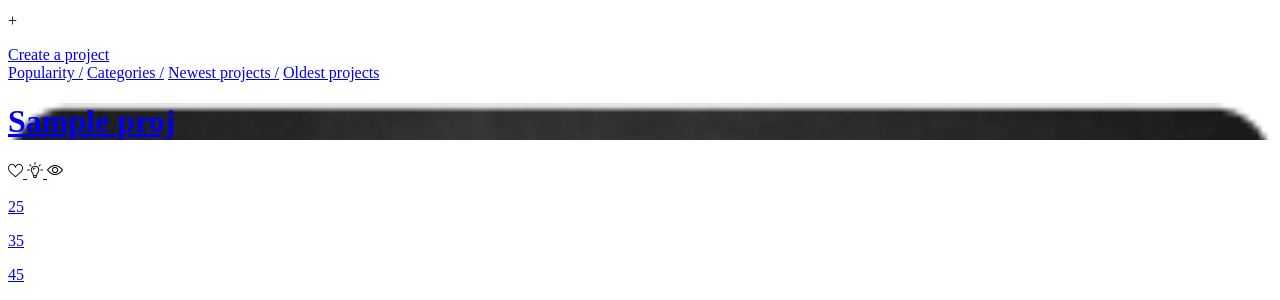
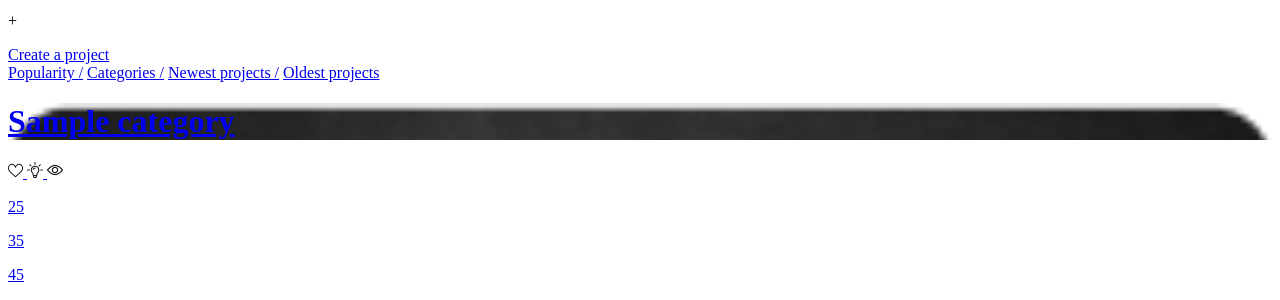
Before and after one commit to amedric/Partake, a Symfony app: template templates/home/filter_by_categories.html.twig in a window 1280 px wide. Shown: the part 128-428 px from the top of the page. Run offline with Twig, Linux system fonts and the light colour scheme; the template is opened without the code that fills it: most values are stand-ins (such as "Sample title", 1, 10 or a date in 2020); some libraries are stand-ins or nearby versions.

Commit message:
filters and homepage data

```diff
--- a/templates/home/filter_by_categories.html.twig
+++ b/templates/home/filter_by_categories.html.twig
@@ -45,7 +45,7 @@
                         <div class="ptk-cardTitleContainer" style="background-image: url('{{ asset('build/images/bgBlockIdea.png') }}');background-size: cover">
 
 
-                                <h1 class="ptk-cardTitle">{{ proj.title|striptags|length > 40 ? proj.title|striptags|slice(0, 40) ~ '...' : proj.title|striptags }}</h1>
+                                <h1 class="ptk-cardTitle">{{ cat.title }}</h1>
 
                         </div>
 
```
